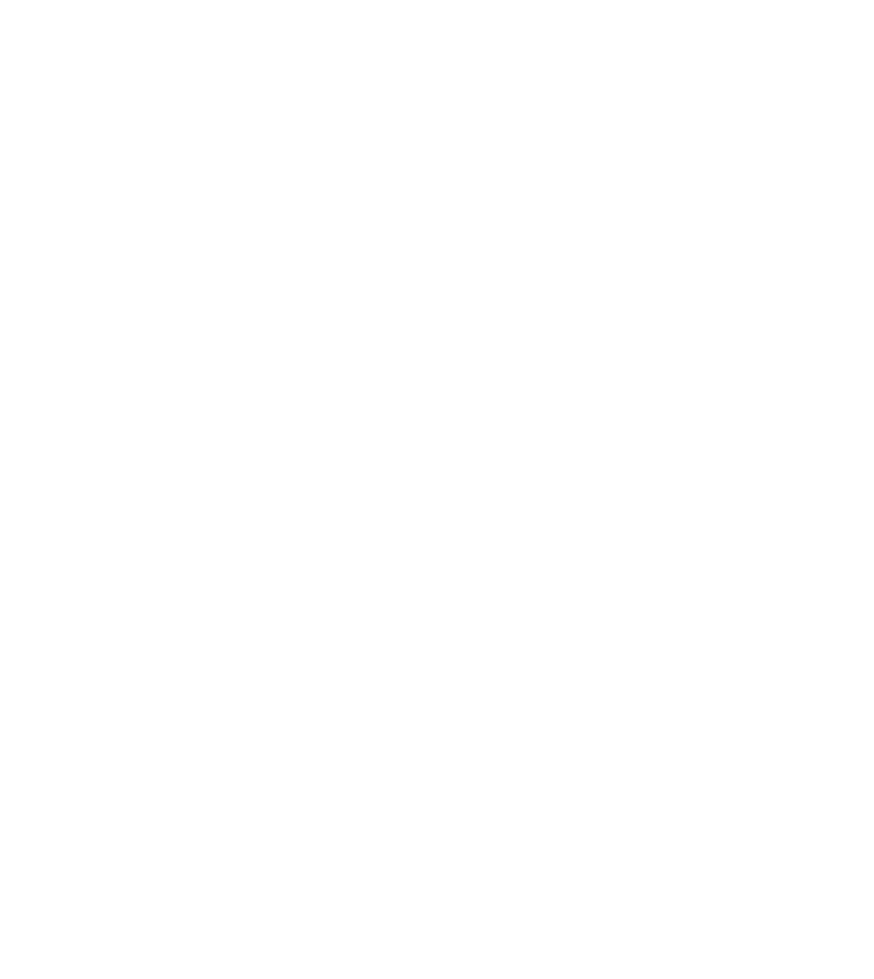
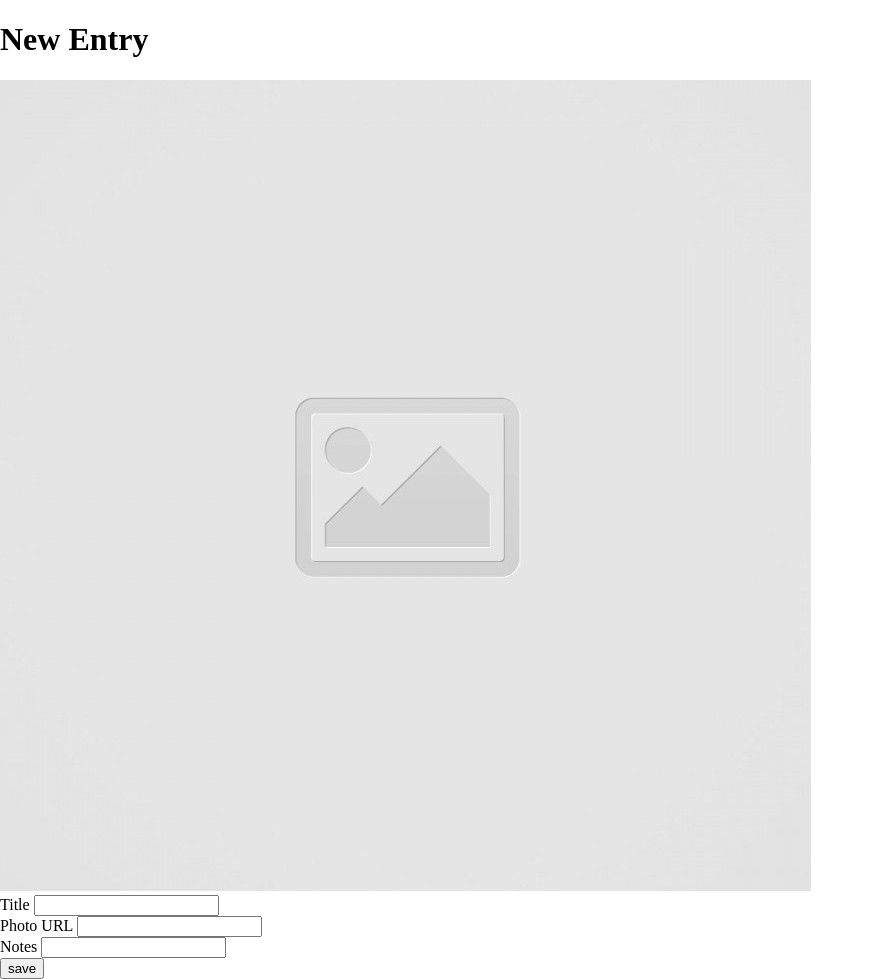
Before and after one commit to easton-morris/code-journal, a website: page index.html in a window 1280 px wide. Shown: the whole page, without its empty margins (0-874 px from the left). Before the commit the page ends 800 px from the top, so only its background shows below. Drawn offline with Linux system fonts and the light colour scheme.

Commit message:
added the form

```diff
--- a/index.html
+++ b/index.html
@@ -19,7 +19,27 @@
   </header>
   <main>
     <div data-view="entry-form">
-
+      <form action="" method="GET" class="entry">
+        <div class="form-header">
+          <h1 class="form-new-entry">
+            New Entry
+          </h1>
+          <img class="placeholder-img" src="images/placeholder-image-square.jpg" alt="placeholder-image-square">
+        </div>
+        <div class="form-area">
+          <label for="title">Title</label>
+          <input type="text" name="title" id="title" required>
+        </div>
+        <div class="form-area">
+          <label for="photo-url">Photo URL</label>
+          <input type="url" name="photo-url" id="photo-url">
+        </div>
+        <div class="form-area">
+          <label for="notes">Notes</label>
+          <input type="text-area" name="notes" id="notes" required>
+        </div>
+        <input type="submit" name="save" id="save" value="save">
+      </form>
     </div>
   </main>
   <script src="js/data.js"></script>
```
